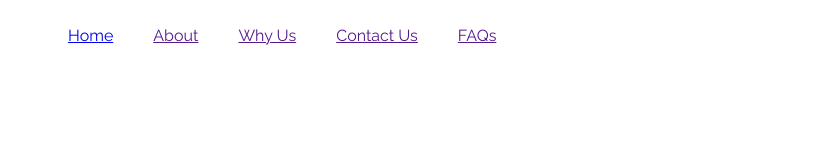
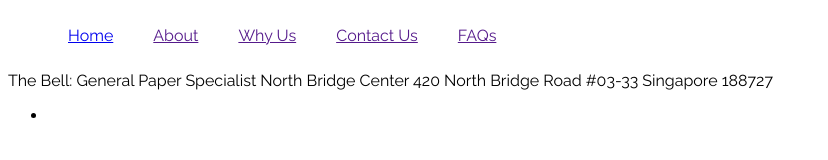
Before and after one commit to notroy/the-bell, a plain HTML site: page index.html in a window 1280 px wide. Shown: the whole page, without its empty margins (0-828 px from the left). Drawn offline with Linux system fonts and the light colour scheme.

Commit message:
Update index.html

```diff
--- a/index.html
+++ b/index.html
@@ -24,4 +24,18 @@
 	<!-- Scripts -->
 </body>
 
+<footer>
+	<p>
+		The Bell: General Paper Specialist
+		North Bridge Center
+		420 North Bridge Road #03-33
+		Singapore 188727
+	</p>
+
+	<ul>
+		<li><a href=""></a> </li>
+	</ul>
+
+</footer>
+
 </html>
```
